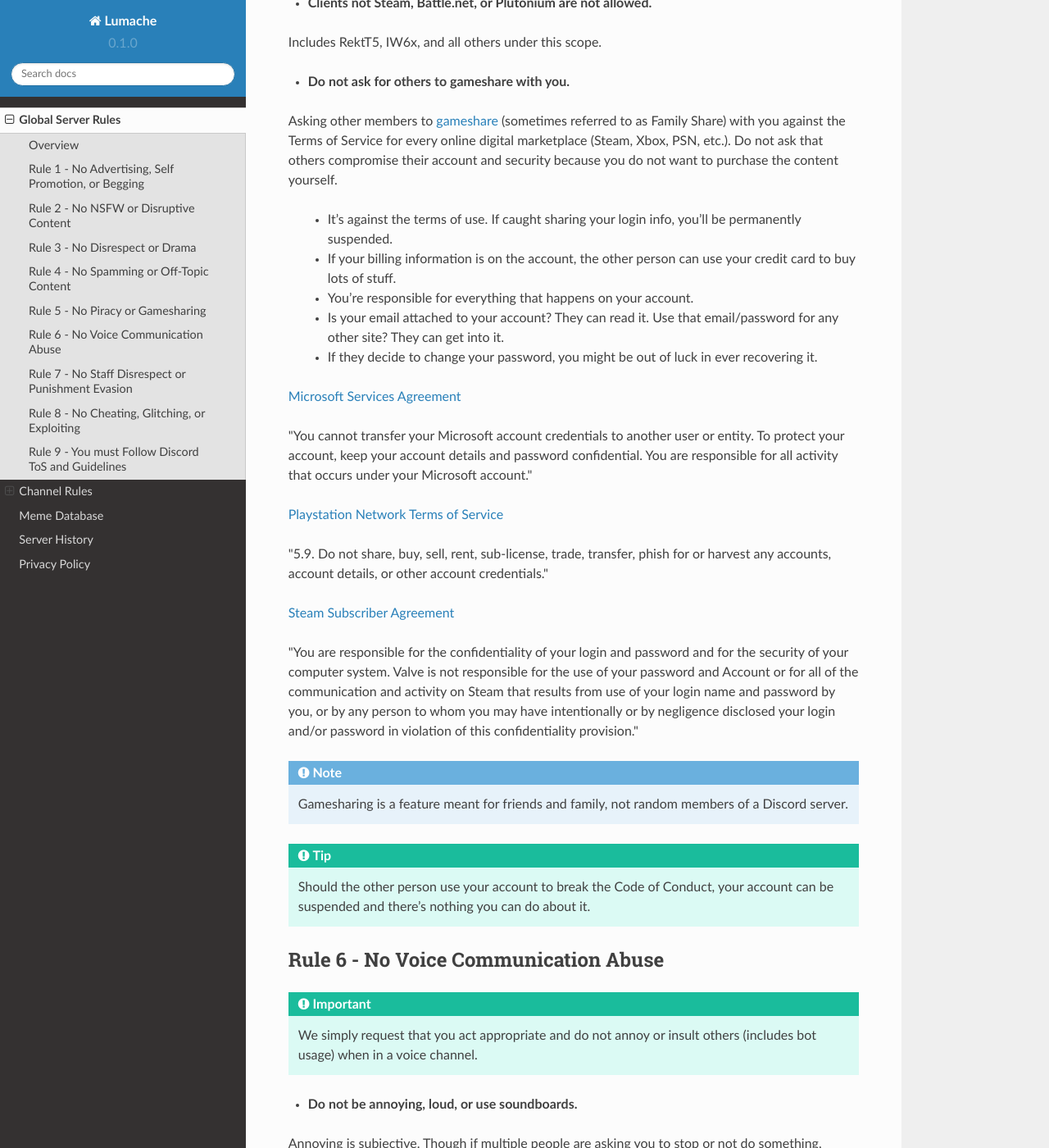
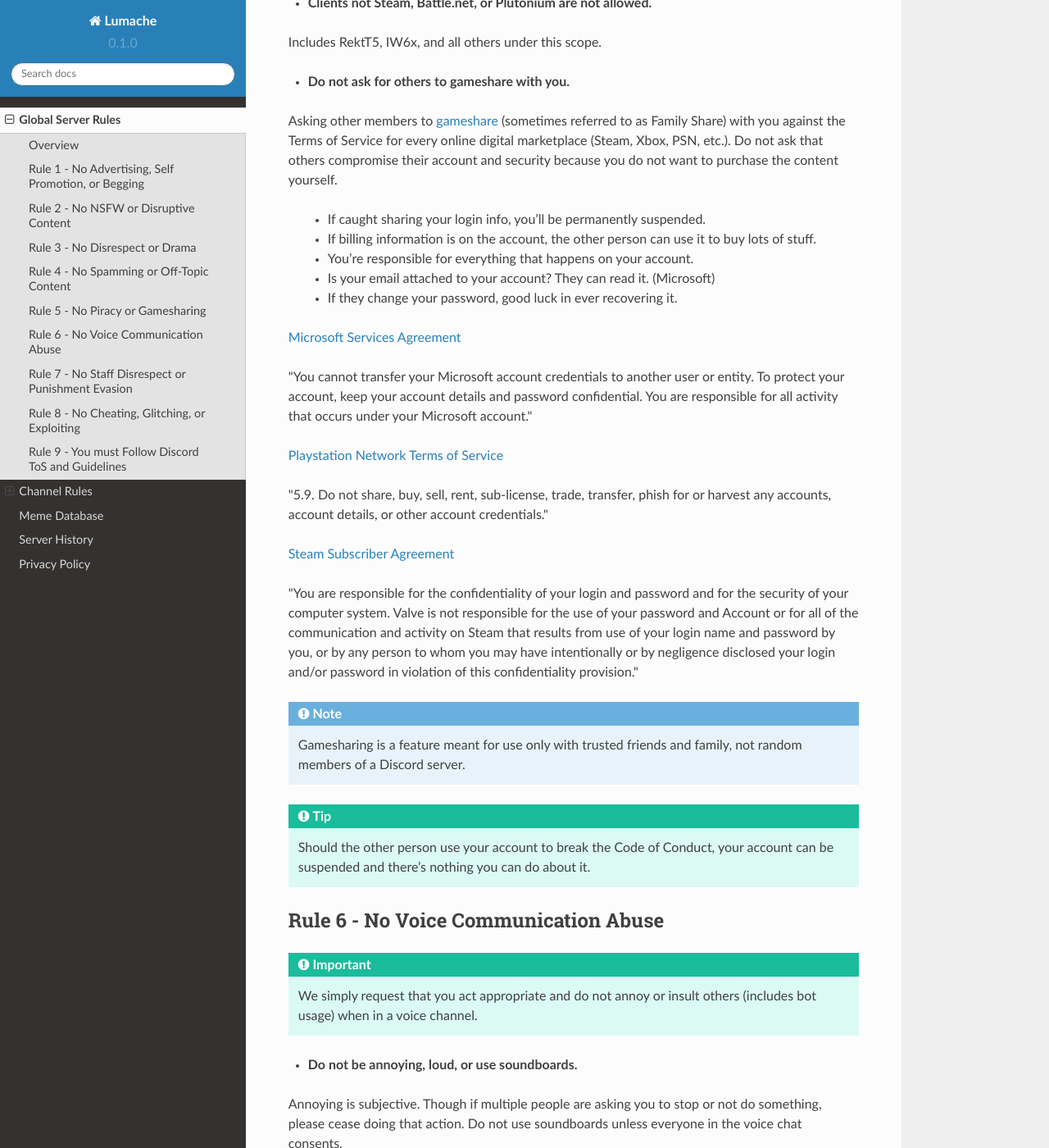
Before and after one commit to EternalllZM/rtd-codz, a Sphinx documentation site: the page built from docs/source/rules.rst, in a window 1280 px wide and 1400 px high, scrolled down 5163 px. Shown: the whole window at 82% size. Built offline with Sphinx 7.4.7 and the Read the Docs theme 2.0.0, drawn with Linux system fonts in a browser that asks for light colours; some of the changed text lies outside the part shown.

Commit message:
Update rules.rst

```diff
--- a/docs/source/rules.rst
+++ b/docs/source/rules.rst
@@ -199,15 +199,15 @@ Includes RektT5, IW6x, and all others under this scope.
 Asking other members to gameshare_ (sometimes referred to as Family Share) with you against the Terms of Service for every online digital marketplace (Steam, Xbox, PSN, etc.).
 Do not ask that others compromise their account and security because you do not want to purchase the content yourself.
 
-    • It's against the terms of use. If caught sharing your login info, you'll be permanently suspended.
+    • If caught sharing your login info, you'll be permanently suspended.
 
-    • If your billing information is on the account, the other person can use your credit card to buy lots of stuff.
+    • If billing information is on the account, the other person can use it to buy lots of stuff.
 
     • You're responsible for everything that happens on your account.
 
-    • Is your email attached to your account? They can read it. Use that email/password for any other site? They can get into it.
+    • Is your email attached to your account? They can read it. (Microsoft)
 
-    • If they decide to change your password, you might be out of luck in ever recovering it.
+    • If they change your password, good luck in ever recovering it.
 
 `Microsoft Services Agreement`_
 
@@ -238,7 +238,7 @@ of this confidentiality provision.\"
 .. _gameshare: https://www.makeuseof.com/tag/gameshare-xbox-one/
 
 .. note::
-    :ref:`Gamesharing is a feature meant for friends and family, not random members of a Discord server.`
+    :ref:`Gamesharing is a feature meant for use only with trusted friends and family, not random members of a Discord server.`
 
 .. tip::
     :ref:`Should the other person use your account to break the Code of Conduct, your account can be suspended and there's nothing you can do about it.`
@@ -272,7 +272,7 @@ Rule 7 - No Staff Disrespect or Punishment Evasion
 
 - **Do not disrespect Staff or impede on their moderation duties.**
 
-The Staff uphold and enforce server rules, which means they sometimes must moderate or call out rule breaking behavior publicly.
+Staff are to uphold and enforce server rules, which means they sometimes must moderate or call out rule breaking behavior publicly.
 Do not disrespect or impede on their moderation duties. Public channels are not the proper place to discuss or object to these.
 
 
```
